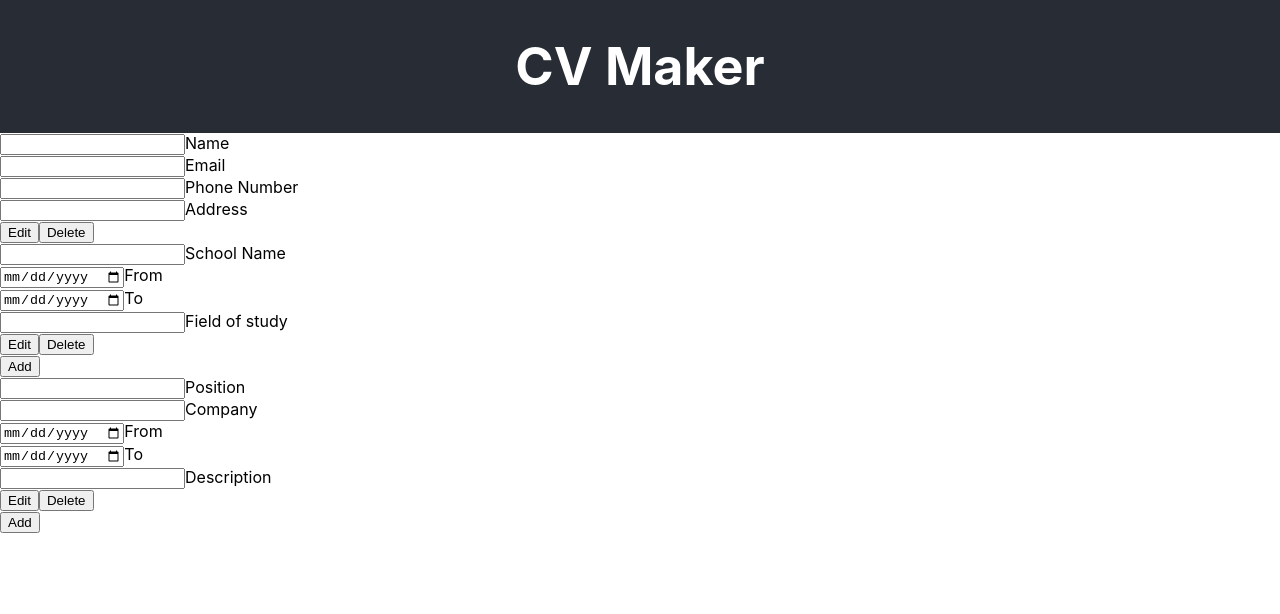
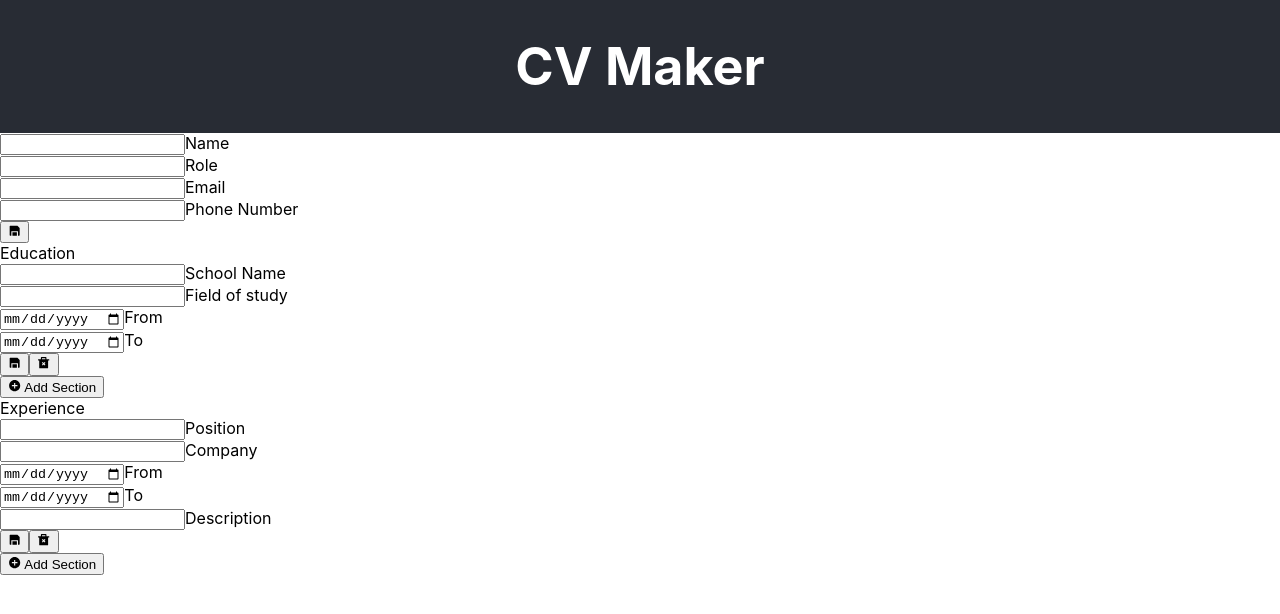
Before and after one commit to Sahaj-jj/cv-project-react, a React (Create React App) app: page / in a window 1280 px wide. Shown: the top 614 px of the page. Built offline with nearby package versions, Linux system fonts and the light colour scheme.

Commit message:
Add react-icons

```diff
--- a/package.json
+++ b/package.json
@@ -8,6 +8,7 @@
     "@testing-library/user-event": "^13.5.0",
     "react": "^17.0.2",
     "react-dom": "^17.0.2",
+    "react-icons": "^4.3.1",
     "react-scripts": "5.0.0",
     "web-vitals": "^2.1.4"
   },
--- a/src/App.js
+++ b/src/App.js
@@ -1,6 +1,10 @@
 import React, { Component } from 'react';
 import './App.css';
 import Section from './components/Section';
+import { RiEditBoxFill } from "react-icons/ri";
+import { RiSaveFill } from "react-icons/ri";
+import { RiDeleteBin2Fill } from "react-icons/ri";
+import { RiAddCircleFill } from "react-icons/ri";
 
 class App extends Component {
   constructor(props) {
@@ -9,22 +13,22 @@ class App extends Component {
     this.fields = {
       personal: [
         { label: "Name", id: "name", value: '' },
+        { label: "Role", id: "role", value: '' },
         { label: "Email", id: "email", value: '' },
         { label: "Phone Number", id: "phone", value: '' },
-        { label: "Address", id: "address", value: '' },
       ],
       education: [
         { label: "School Name", id: "school", value: '' },
+        { label: "Field of study", id: "field", value: '' },
         { label: "From", id: "from", value: '', type: "date" },
         { label: "To", id: "to", value: '',type: "date" },
-        { label: "Field of study", id: "field", value: '' },
       ],
       experience: [
         { label: "Position", id: "position", value: '' },
         { label: "Company", id: "company", value: '' },
         { label: "From", id: "from", value: '', type: "date" },
         { label: "To", id: "to", value: '', type: "date" },
-        { label: "Description", id: "field", value: '' },
+        { label: "Description", id: "description", value: '' },
       ]
     }
 
@@ -88,10 +92,9 @@ class App extends Component {
   renderSections = (sectionName) => {
     return this.state[sectionName].map(section => {
       return (
-        <div className="section-container">
+        <div key={section.id} className="section-container">
           <Section
             name={sectionName}
-            key={section.id}
             id={section.id}
             save={section.save}
             fields={section.fields}
@@ -100,13 +103,15 @@ class App extends Component {
           <button
             className="edit-section"
             onClick={() => this.handleEdit(sectionName, section.id)}>
-              Edit
+              {section.save ? < RiEditBoxFill /> : <RiSaveFill />}
           </button>
-          <button
+          { sectionName !== "personal" &&
+            <button
             className="delete-section"
             onClick={() => this.handleDelete(sectionName, section.id)}>
-              Delete
+              <RiDeleteBin2Fill />
           </button>
+          }
         </div>
       )
     });
@@ -121,17 +126,19 @@ class App extends Component {
         </div>
         <div className="cv-main">
           {this.renderSections("personal")}
+          <div className="section-heading">Education</div>
           {this.renderSections("education")}
           <button
             className='add-section'
             onClick={() => this.handleAdd("education")}>
-              Add
+              <RiAddCircleFill /> Add Section
           </button>
+          <div className="section-heading">Experience</div>
           {this.renderSections("experience")}
           <button
             className='add-section'
             onClick={() => this.handleAdd("experience")}>
-              Add
+              <RiAddCircleFill /> Add Section
           </button>
         </div>
       </div>
```
Also changed, not shown: 1 other file (tests, documents, lock files or other folders).
